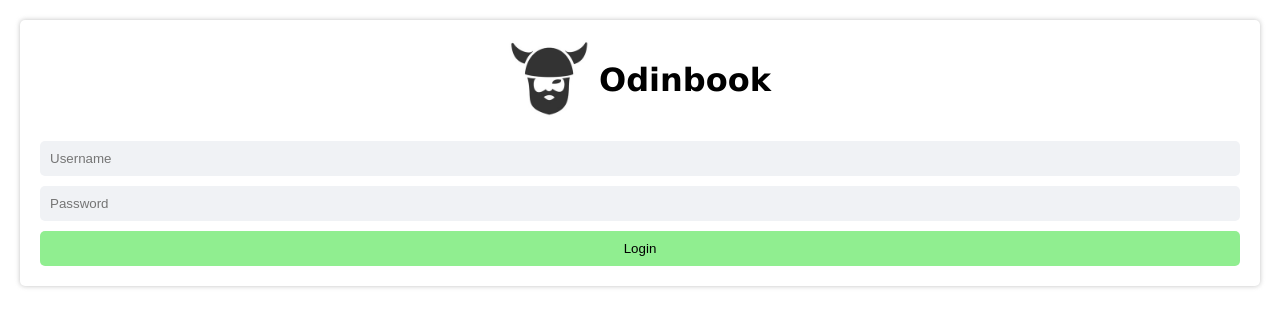
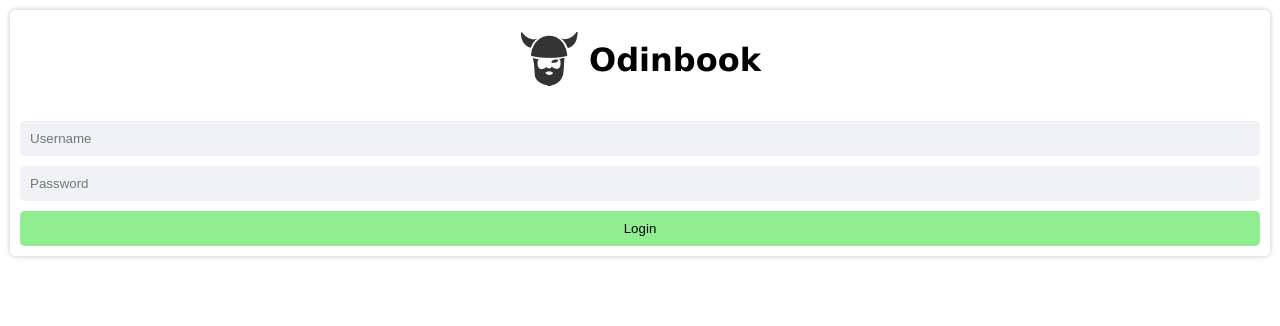
Before and after one commit to aflo7/odinbook-facebook-clone-, a Vue app in the folder frontend/: page / in a window 1280 px wide. Shown: the top 326 px of the page. Built offline with nearby package versions, Linux system fonts and the light colour scheme.

Commit message:
added some padding and cleaned code in the frontend

```diff
--- a/frontend/src/components/Home.vue
+++ b/frontend/src/components/Home.vue
@@ -113,7 +113,7 @@ nav {
   display: flex;
   justify-content: space-between;
   align-items: center;
-  padding: 10px;
+  padding: 10px 20px;
   background-color: white;
   background-color: rgb(65, 127, 228);
   -webkit-box-shadow: 0px 0px 5px 0px rgba(171, 171, 171, 0.75);
@@ -142,7 +142,7 @@ nav {
 
 @media screen and (min-width: 700px) {
   main {
-    max-width: 1000px;
+    max-width: 700px;
     margin: 0 auto;
     padding-left: 5px;
     padding-right: 5px;
--- a/frontend/src/components/Login.vue
+++ b/frontend/src/components/Login.vue
@@ -14,7 +14,7 @@ function login() {
       store.username = '';
       store.password = '';
       store.loggedIn = true;
-      store.loggedInUserName = response.data.user
+      store.loggedInUserName = response.data.user;
       localStorage.setItem('token', response.data.token);
       router.push('/home');
     })
@@ -27,9 +27,9 @@ function login() {
 </script>
 
 <template>
-  <div style="background-color: white" class="login-form-wrapper">
+  <div class="login-form-wrapper">
     <div style="display: flex; align-items: center; gap: 10px">
-      <img src="../assets/odinlogo2.jpeg" style="height: 80px" />
+      <img src="../assets/odinlogo2.jpeg" style="height: 60px" />
       <h1>Odinbook</h1>
     </div>
 
@@ -52,7 +52,7 @@ function login() {
           border: none;
           background-color: rgb(240, 242, 245);
         "
-        type="text"
+        type="password"
         placeholder="Password"
         v-model="store.password"
       />
@@ -70,9 +70,7 @@ function login() {
 }
 
 .login-btn:hover {
-
-  background-color: rgb(103, 208, 103)
-
+  background-color: rgb(103, 208, 103);
 }
 
 .login-form {
@@ -83,8 +81,8 @@ function login() {
 }
 
 .login-form-wrapper {
-  padding: 20px;
-  margin: 20px;
+  padding: 10px;
+  margin: 10px;
   border-radius: 5px;
   background-color: white;
   display: flex;
--- a/frontend/src/components/News.vue
+++ b/frontend/src/components/News.vue
@@ -31,10 +31,8 @@ import { store } from '../store';
   width: 40px;
   background-size: cover;
   border-radius: 5px;
-  /* border: 1px solid black; */
 }
 .article {
-  /* border: 2px solid black; */
   padding: 10px;
   margin: 20px 0px;
   border-radius: 5px;
```
Also changed, not shown: frontend/src/components/Posts.vue (+0 -8 lines).
